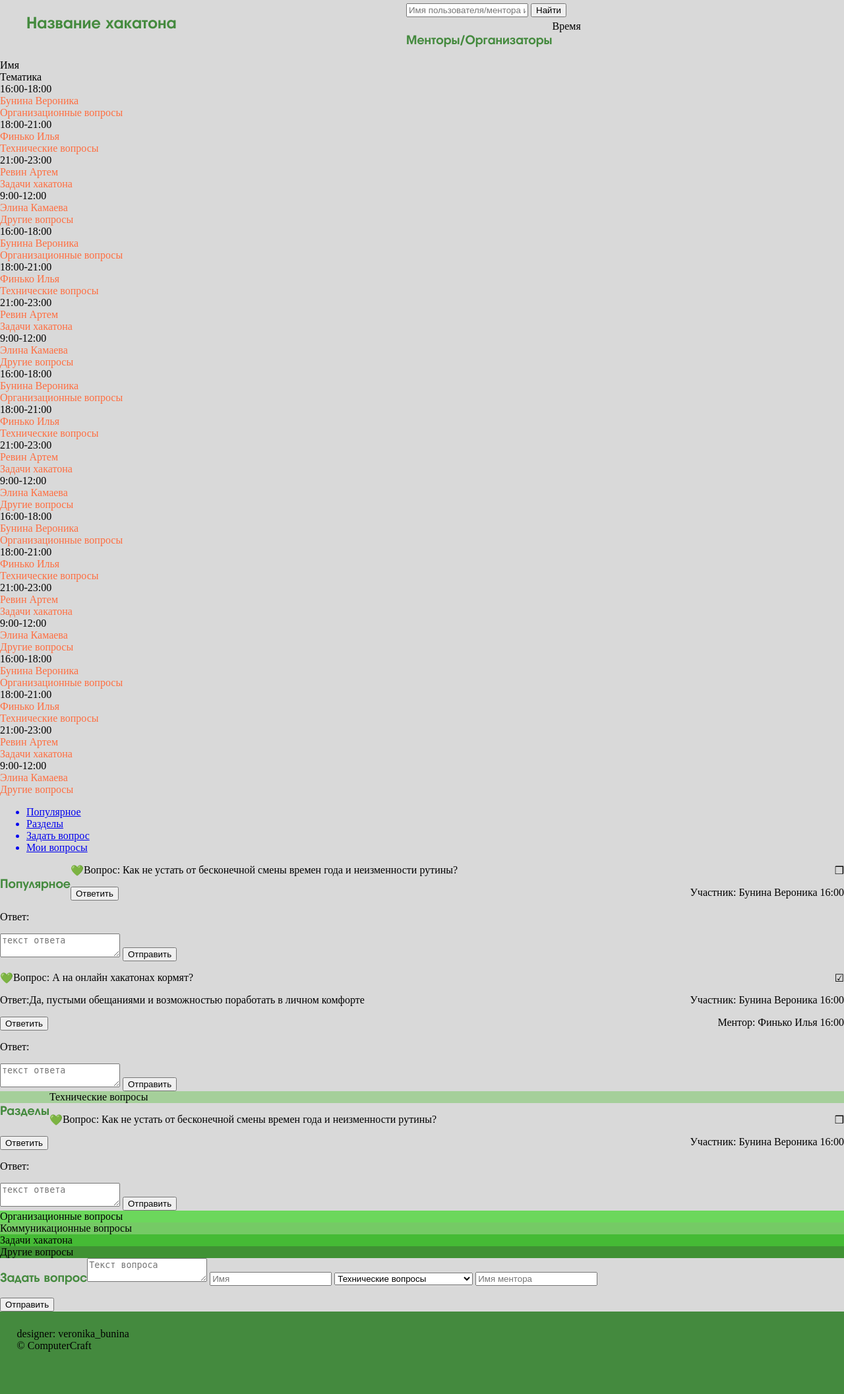
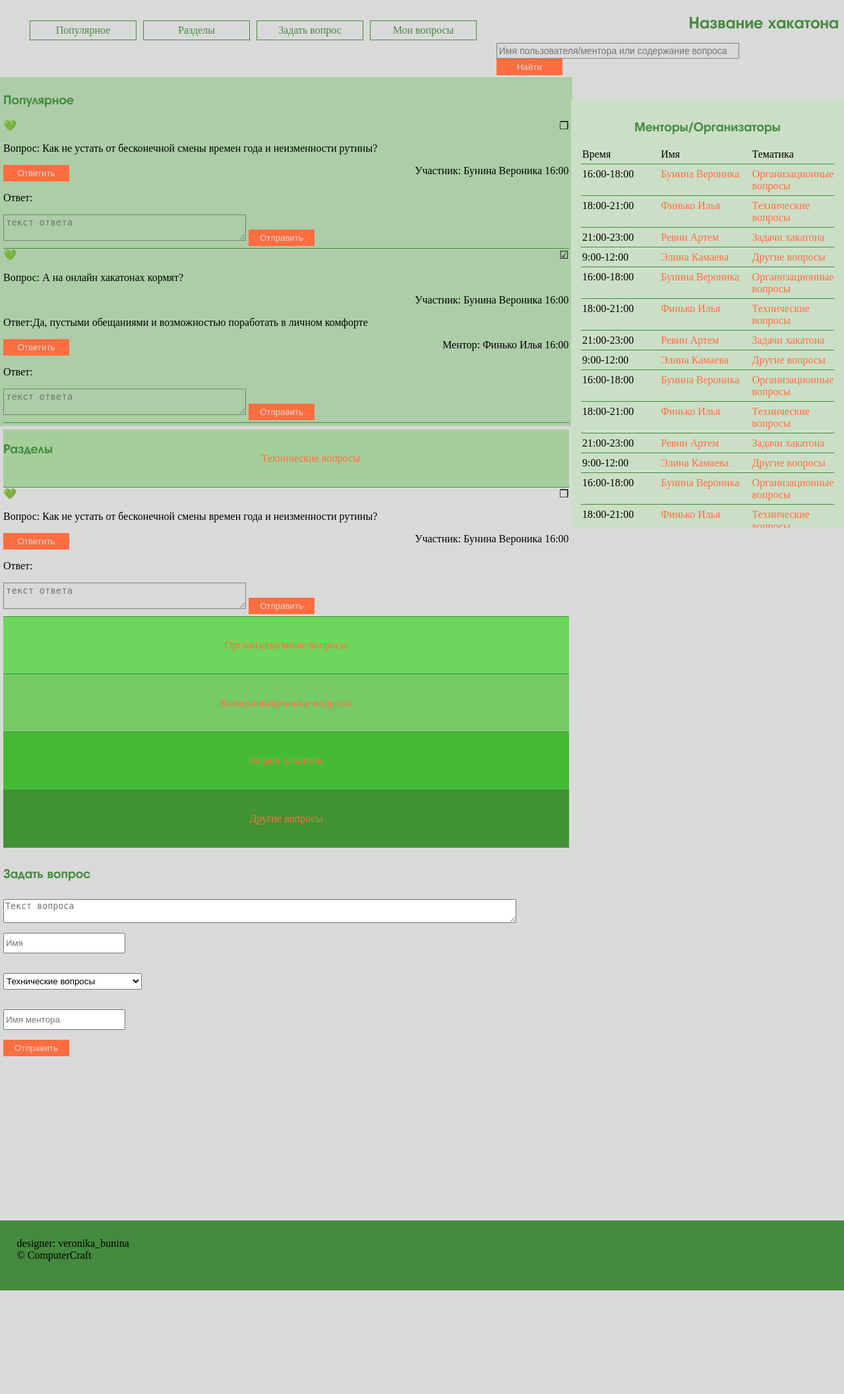
Before and after one commit to ubunterro/mentorSupport, a PHP site: page /YoHack/question_answer.html in a window 1280 px wide. Shown: the whole page at 66% size. After the commit the page ends 1956 px from the top, so only its background shows below. Run offline with PHP 8.4, Linux system fonts and the light colour scheme.

Commit message:
Update body.css

```diff
--- a/YoHack/css/body.css
+++ b/YoHack/css/body.css
@@ -1,4 +1,5 @@
 body{
+
 	padding: 0;
 	margin: 0;
 	overflow-x: hidden;
@@ -170,6 +171,142 @@ footer{
 	width: 96%;
 	padding: 2% 2% 0 2%;
 	float: left;
-	height: 100px;
+	height: 80px;
 	align-content: bottom;
 }
+
+
+
+
+/*Новая страница*/
+.srch{
+	position: fixed;
+	right: 0;
+	width: 40%;
+	float: right;
+}
+.srch h2{
+	float: right;
+}
+.srch form{
+	margin:0 12% 0 0;
+	width: 90%;
+	float: right;
+
+
+}
+.namesearch{
+	width: 360px;
+	background: none;
+	border: 1px solid grey;
+	font-size: 14px;
+	padding: 3px;
+	outline: none;
+}
+.butt{
+	min-width: 100px;
+	padding: 5px;
+	background: none;
+	border: none;
+	background-color: #ff6e40;
+	cursor: pointer;
+	outline: none;
+	color:#d9d9d9;
+}
+.butt:hover{
+	background-color: #ff3d00;
+}
+.floatright{
+	position: fixed;
+	right: 0;
+	bottom: 0;
+	width: 30%;
+	height: 78%;
+	background-color: #cbdfc6;
+	overflow-y: scroll;
+	padding: 1% 15px;
+}
+.floatright h3{
+	text-align: center;
+	align-content: center;
+	clear: right;
+	width: 100%;
+}
+.teg{
+	width: 100%;
+	display: inline-block;
+	border-bottom: solid 1px #448a3e;
+	padding: 0 0 3px 0;
+
+}
+.floatright .teg div{
+	width: 30%;
+	float: left;
+	margin: 2px 1px;
+	padding: 0 1px;
+}
+
+.nav{
+	position: relative;
+	width: 60%;
+	float: left;
+	list-style: none;
+	margin: 2% 0 4% 0;
+}
+
+.nav li{
+	border: 1px solid #448a3e;
+	color:#448a3e;
+	min-width: 150px;
+	text-align: center;
+	float: left;
+	cursor: pointer;
+	margin: 5px;
+	padding:5px;
+}
+.nav li:hover{
+	background-color: #accda7;
+}
+
+.pop{
+	width: 67%;
+	padding: 5px;
+	background-color: #accda7;
+	float: left;
+}
+.section{
+	width: 67%;
+	padding: 5px;
+	float: left;
+}
+.lisection{
+	width: 100%;
+	text-align: center;
+	padding:4% 0;
+	cursor: pointer;
+	color:#ff6e40;
+	border-bottom: solid 1px #448a3e;
+
+}
+.questions{
+	width: 67%;
+	padding: 5px;
+	background-color: #d9d9d9;
+	float: left;
+	height: 550px;
+}
+.questionstext{
+	width: 90%;
+	float: left;
+	margin: 1% 0 0 0;
+}
+.textlim{
+	float: left;
+	clear: left;
+	margin: 15px 0;
+	height: 25px;
+}
+.teg p{
+	float: left;
+	width: 100%;
+}
```
